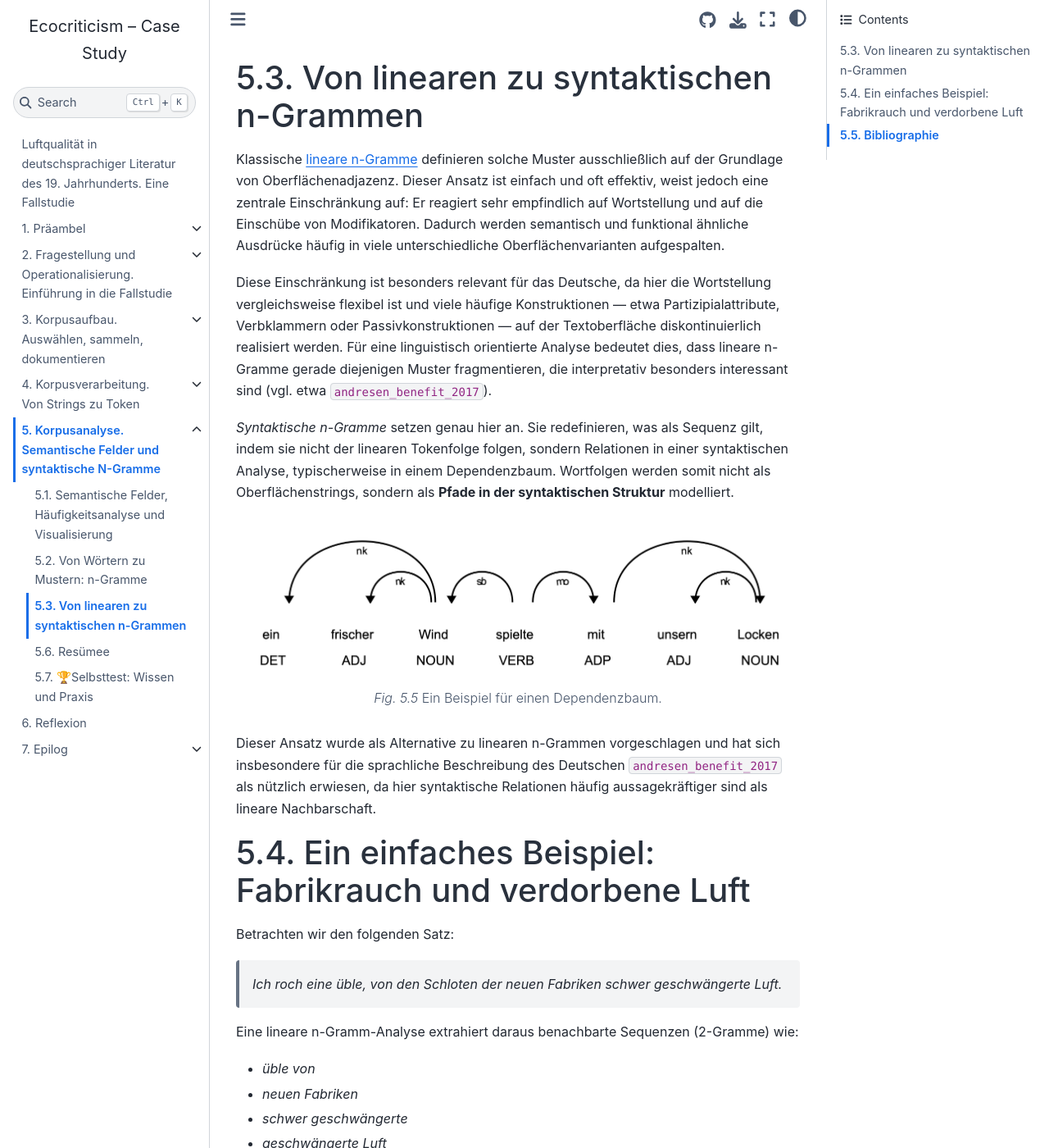
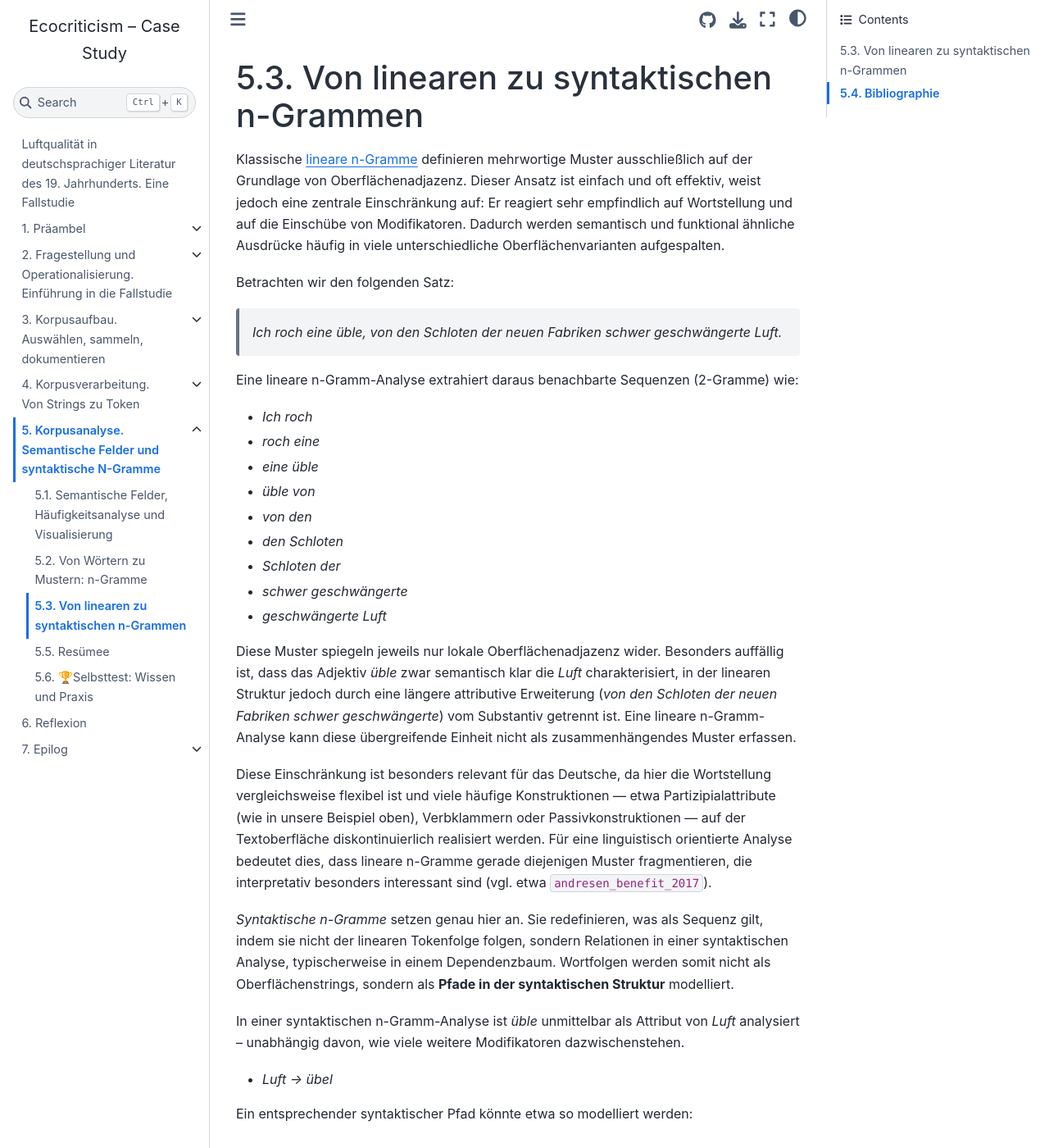
Before and after one commit to quadriga-dk/Text-Fallstudie-3, a Jupyter Book: the page built from corpus_analysis/corpus-analysis_syntactic-ngrams-intro.md, in a window 1280 px wide and 1400 px high. Shown: the whole window at 82% size. Built offline with Jupyter Book 1.0.4 settings and Sphinx 7.4.7 and the Sphinx Book theme 1.1.4, drawn with Linux system fonts in a browser that asks for light colours; pages that are not in the unit, such as notebooks, are missing from menus; cross-references to code outside the pages are shown as plain code; some of the changed text lies outside the part shown.

Commit message:
git status

````diff
--- a/corpus_analysis/corpus-analysis_syntactic-ngrams-intro.md
+++ b/corpus_analysis/corpus-analysis_syntactic-ngrams-intro.md
@@ -1,39 +1,33 @@
 ## Von linearen zu syntaktischen n-Grammen
 
-Klassische [lineare n-Gramme](corpus-analysis_ngrams-intro.md) definieren solche Muster ausschließlich auf der Grundlage von Oberflächenadjazenz. Dieser Ansatz ist einfach und oft effektiv, weist jedoch eine zentrale Einschränkung auf: Er reagiert sehr empfindlich auf Wortstellung und auf die Einschübe von Modifikatoren. Dadurch werden semantisch und funktional ähnliche Ausdrücke häufig in viele unterschiedliche Oberflächenvarianten aufgespalten.
-
-Diese Einschränkung ist besonders relevant für das Deutsche, da hier die Wortstellung vergleichsweise flexibel ist und viele häufige Konstruktionen — etwa Partizipialattribute, Verbklammern oder Passivkonstruktionen — auf der Textoberfläche diskontinuierlich realisiert werden. Für eine linguistisch orientierte Analyse bedeutet dies, dass lineare n-Gramme gerade diejenigen Muster fragmentieren, die interpretativ besonders interessant sind (vgl. etwa {cite}`andresen_benefit_2017`).
-
-*Syntaktische n-Gramme* setzen genau hier an. Sie redefinieren, was als Sequenz gilt, indem sie nicht der linearen Tokenfolge folgen, sondern Relationen in einer syntaktischen Analyse, typischerweise in einem Dependenzbaum. Wortfolgen werden somit nicht als Oberflächenstrings, sondern als **Pfade in der syntaktischen Struktur** modelliert.
-
-```{figure} ../assets/images/dep_tree.png
----
-height:
-name: Ngrams Example
----
- Ein Beispiel für einen Dependenzbaum.
-```
-
-Dieser Ansatz wurde als Alternative zu linearen n-Grammen vorgeschlagen und hat sich insbesondere für die sprachliche Beschreibung des Deutschen {cite:p}`andresen_benefit_2017` als nützlich erwiesen, da hier syntaktische Relationen häufig aussagekräftiger sind als lineare Nachbarschaft.
-
-## Ein einfaches Beispiel: Fabrikrauch und verdorbene Luft
+Klassische [lineare n-Gramme](corpus-analysis_ngrams-intro.md) definieren mehrwortige Muster ausschließlich auf der Grundlage von Oberflächenadjazenz. Dieser Ansatz ist einfach und oft effektiv, weist jedoch eine zentrale Einschränkung auf: Er reagiert sehr empfindlich auf Wortstellung und auf die Einschübe von Modifikatoren. Dadurch werden semantisch und funktional ähnliche Ausdrücke häufig in viele unterschiedliche Oberflächenvarianten aufgespalten.
 
 Betrachten wir den folgenden Satz:
 
 > *Ich roch eine üble, von den Schloten der neuen Fabriken schwer geschwängerte Luft.*
 
 Eine lineare n-Gramm-Analyse extrahiert daraus benachbarte Sequenzen (2-Gramme) wie:
-
+* *Ich roch*
+* *roch eine*
+* *eine üble*
 * *üble von*
-* *neuen Fabriken*
+* *von den*
+* *den Schloten*
+* *Schloten der*
 * *schwer geschwängerte*
 * *geschwängerte Luft*
 
 Diese Muster spiegeln jeweils nur lokale Oberflächenadjazenz wider. Besonders auffällig ist, dass das Adjektiv *üble* zwar semantisch klar die *Luft* charakterisiert, in der linearen Struktur jedoch durch eine längere attributive Erweiterung (*von den Schloten der neuen Fabriken schwer geschwängerte*) vom Substantiv getrennt ist. Eine lineare n-Gramm-Analyse kann diese übergreifende Einheit nicht als zusammenhängendes Muster erfassen.
 
-Eine syntaktische n-Gramm-Analyse hingegen berücksichtigt die Struktur des Dependenzbaums. Dort ist *üble* unmittelbar als Attribut von *Luft* analysiert – unabhängig davon, wie viele weitere Modifikatoren dazwischenstehen. Ein entsprechender syntaktischer Pfad könnte etwa so modelliert werden:
+Diese Einschränkung ist besonders relevant für das Deutsche, da hier die Wortstellung vergleichsweise flexibel ist und viele häufige Konstruktionen — etwa Partizipialattribute (wie in unsere Beispiel oben), Verbklammern oder Passivkonstruktionen — auf der Textoberfläche diskontinuierlich realisiert werden. Für eine linguistisch orientierte Analyse bedeutet dies, dass lineare n-Gramme gerade diejenigen Muster fragmentieren, die interpretativ besonders interessant sind (vgl. etwa {cite}`andresen_benefit_2017`).
+
+*Syntaktische n-Gramme* setzen genau hier an. Sie redefinieren, was als Sequenz gilt, indem sie nicht der linearen Tokenfolge folgen, sondern Relationen in einer syntaktischen Analyse, typischerweise in einem Dependenzbaum. Wortfolgen werden somit nicht als Oberflächenstrings, sondern als **Pfade in der syntaktischen Struktur** modelliert.
+
+In einer syntaktischen n-Gramm-Analyse ist *üble* unmittelbar als Attribut von *Luft* analysiert – unabhängig davon, wie viele weitere Modifikatoren dazwischenstehen.
 
 * *Luft  → übel*
+
+Ein entsprechender syntaktischer Pfad könnte etwa so modelliert werden:
 
 ```{figure} ../assets/images/dep_tree_ueble_luft.png
 ---
````
